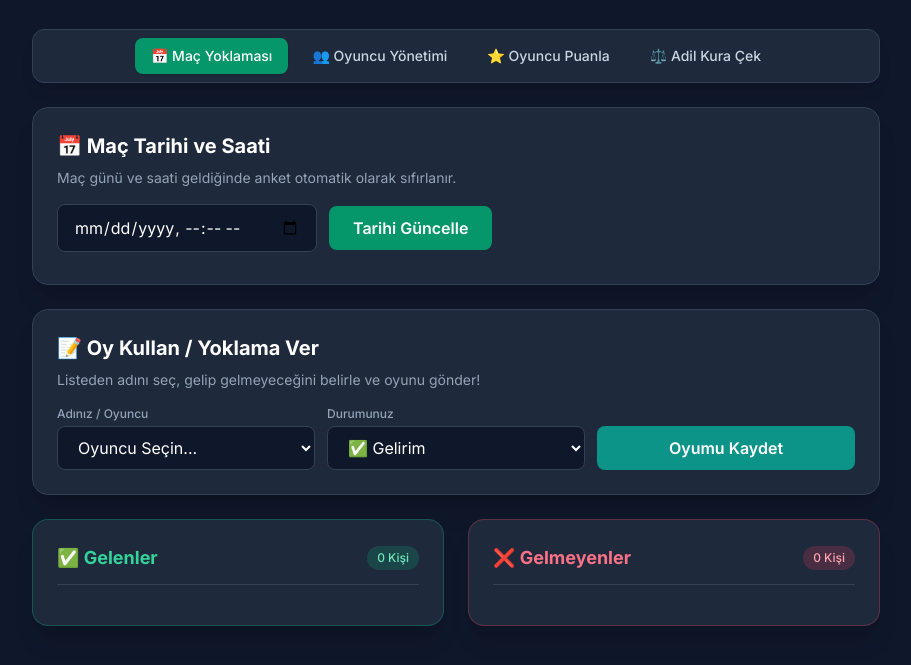
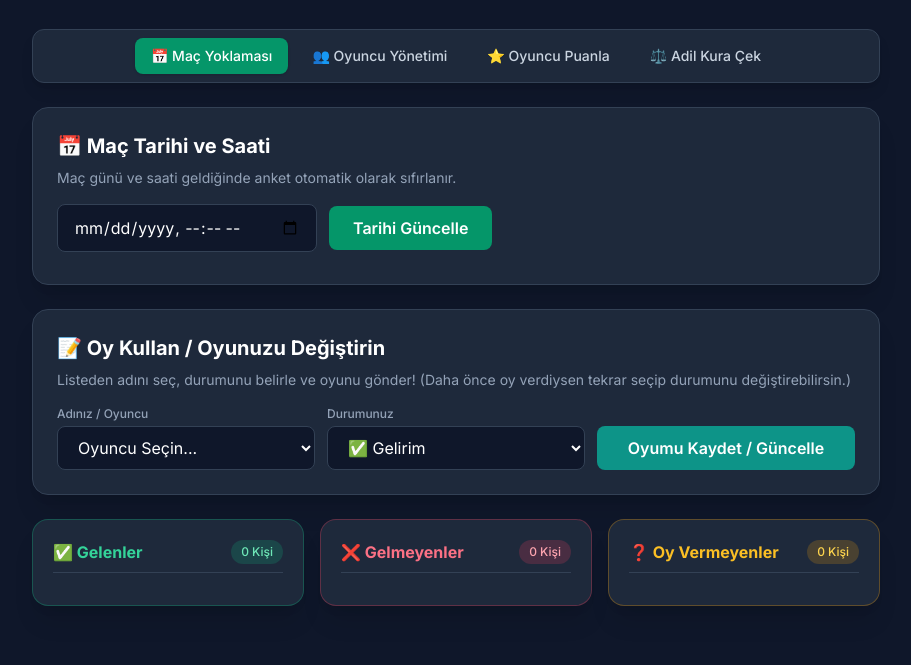
Before and after one commit to muhammetfiratt/Matchmaking, a plain HTML site: page index.html in a window 1280 px wide. Shown: the part 121-786 px from the top of the page, without its empty margins (184-1095 px from the left). Drawn offline with nearby package versions, Linux system fonts and the light colour scheme; no server answers.

Commit message:
Update index.html

```diff
--- a/index.html
+++ b/index.html
@@ -42,8 +42,8 @@
             </div>
 
             <div class="bg-slate-800 rounded-2xl p-6 shadow-xl border border-slate-700">
-                <h2 class="text-xl font-bold text-white mb-2">📝 Oy Kullan / Yoklama Ver</h2>
-                <p class="text-slate-400 text-sm mb-4">Listeden adını seç, gelip gelmeyeceğini belirle ve oyunu gönder!</p>
+                <h2 class="text-xl font-bold text-white mb-2">📝 Oy Kullan / Oyunuzu Değiştirin</h2>
+                <p class="text-slate-400 text-sm mb-4">Listeden adını seç, durumunu belirle ve oyunu gönder! (Daha önce oy verdiysen tekrar seçip durumunu değiştirebilirsin.)</p>
 
                 <form id="yoklama-form" onsubmit="oyVerGonder(event)" class="grid grid-cols-1 sm:grid-cols-3 gap-3 items-end">
                     <div>
@@ -59,24 +59,31 @@
                             <option value="gelemem">❌ Gelemem</option>
                         </select>
                     </div>
-                    <button type="submit" class="bg-teal-600 hover:bg-teal-500 text-white font-semibold px-6 py-2.5 rounded-lg transition-colors">Oyumu Kaydet</button>
+                    <button type="submit" class="bg-teal-600 hover:bg-teal-500 text-white font-semibold px-6 py-2.5 rounded-lg transition-colors">Oyumu Kaydet / Güncelle</button>
                 </form>
             </div>
 
-            <div class="grid grid-cols-1 md:grid-cols-2 gap-6">
-                <div class="bg-slate-800 rounded-2xl p-6 shadow-xl border border-emerald-500/30">
-                    <div class="flex justify-between items-center mb-4 pb-3 border-b border-slate-700">
-                        <h3 class="text-lg font-bold text-emerald-400">✅ Gelenler</h3>
+            <div class="grid grid-cols-1 md:grid-cols-3 gap-4">
+                <div class="bg-slate-800 rounded-2xl p-5 shadow-xl border border-emerald-500/30">
+                    <div class="flex justify-between items-center mb-3 pb-2 border-b border-slate-700">
+                        <h3 class="text-base font-bold text-emerald-400">✅ Gelenler</h3>
                         <span id="sayi-gelen" class="text-xs bg-emerald-500/20 text-emerald-300 px-2.5 py-1 rounded-full font-medium">0 Kişi</span>
                     </div>
                     <ul id="liste-gelenler" class="space-y-2"></ul>
                 </div>
-                <div class="bg-slate-800 rounded-2xl p-6 shadow-xl border border-rose-500/30">
-                    <div class="flex justify-between items-center mb-4 pb-3 border-b border-slate-700">
-                        <h3 class="text-lg font-bold text-rose-400">❌ Gelmeyenler</h3>
+                <div class="bg-slate-800 rounded-2xl p-5 shadow-xl border border-rose-500/30">
+                    <div class="flex justify-between items-center mb-3 pb-2 border-b border-slate-700">
+                        <h3 class="text-base font-bold text-rose-400">❌ Gelmeyenler</h3>
                         <span id="sayi-gelmeyen" class="text-xs bg-rose-500/20 text-rose-300 px-2.5 py-1 rounded-full font-medium">0 Kişi</span>
                     </div>
                     <ul id="liste-gelmeyenler" class="space-y-2"></ul>
+                </div>
+                <div class="bg-slate-800 rounded-2xl p-5 shadow-xl border border-amber-500/30">
+                    <div class="flex justify-between items-center mb-3 pb-2 border-b border-slate-700">
+                        <h3 class="text-base font-bold text-amber-400">❓ Oy Vermeyenler</h3>
+                        <span id="sayi-cevap-vermeyen" class="text-xs bg-amber-500/20 text-amber-300 px-2.5 py-1 rounded-full font-medium">0 Kişi</span>
+                    </div>
+                    <ul id="liste-cevap-vermeyenler" class="space-y-2"></ul>
                 </div>
             </div>
         </div>
@@ -98,14 +105,16 @@
             </div>
 
             <div class="bg-slate-800 rounded-2xl p-6 shadow-xl border border-slate-700">
-                <h2 class="text-xl font-bold text-white mb-4">Mevcut Oyuncu Listesi & Güncelleme</h2>
+                <div class="flex justify-between items-center mb-4">
+                    <h2 class="text-xl font-bold text-white">Mevcut Oyuncu Listesi</h2>
+                    <span id="toplam-oyuncu-sayisi" class="text-xs bg-slate-700 text-slate-300 px-3 py-1 rounded-full font-medium">Toplam: 0 Oyuncu</span>
+                </div>
                 <div class="overflow-x-auto">
                     <table class="w-full text-left text-sm text-slate-300">
                         <thead class="bg-slate-700/50 text-slate-400 uppercase text-xs">
                             <tr>
                                 <th class="p-3">Adı</th>
                                 <th class="p-3">Pozisyon</th>
-                                <th class="p-3">Puan</th>
                                 <th class="p-3 text-right">İşlemler</th>
                             </tr>
                         </thead>
```
